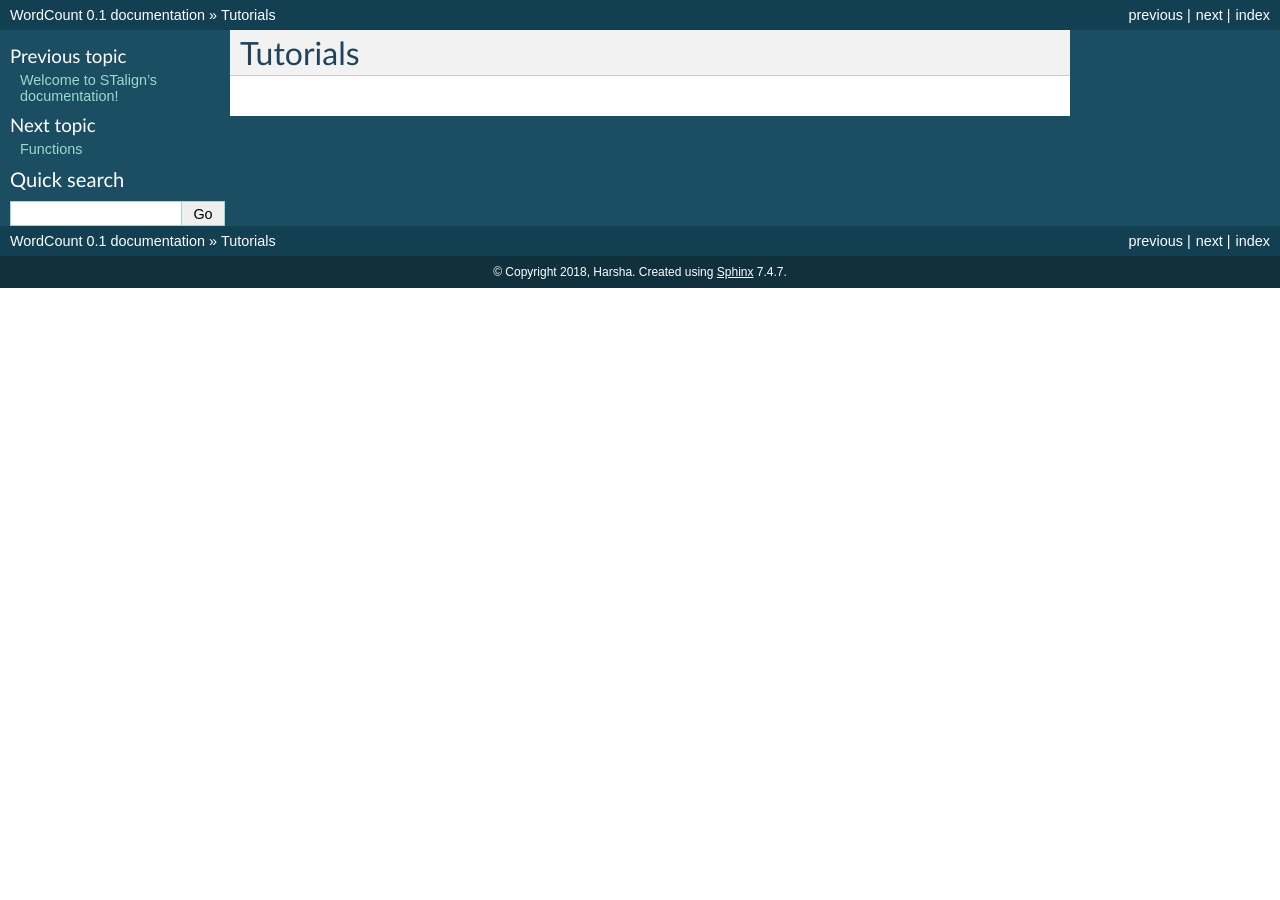
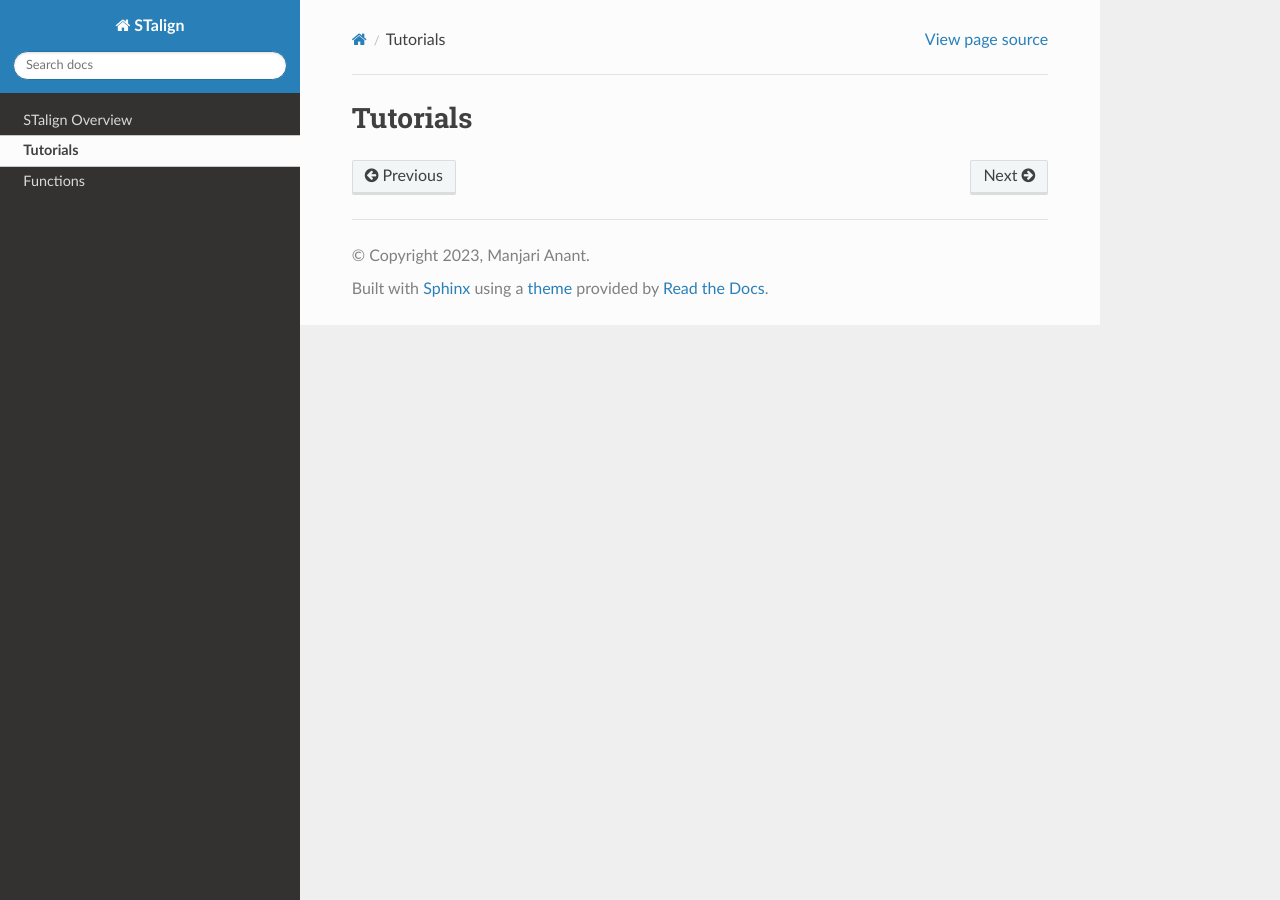
Before and after one commit to JEFworks-Lab/STalign, a Sphinx documentation site: the page built from doc/tutorials.rst, in a window 1280 px wide. Built offline with Sphinx 7.4.7 and the Read the Docs theme 2.0.0, drawn with Linux system fonts in a browser that asks for light colours; pages that are not in the unit, such as notebooks, are missing from menus; some of the changed lines change nothing that is shown.

Commit message:
revert conf.py to manjus

```diff
--- a/doc/conf.py
+++ b/doc/conf.py
@@ -1,166 +1,39 @@
-#!/usr/bin/env python3
-# -*- coding: utf-8 -*-
+# Configuration file for the Sphinx documentation builder.
 #
-# WordCount documentation build configuration file, created by
-# sphinx-quickstart on Fri Jun  8 14:27:52 2018.
-#
-# This file is execfile()d with the current directory set to its
-# containing dir.
-#
-# Note that not all possible configuration values are present in this
-# autogenerated file.
-#
-# All configuration values have a default; values that are commented out
-# serve to show the default.
+# For the full list of built-in configuration values, see the documentation:
+# https://www.sphinx-doc.org/en/master/usage/configuration.html
 
-# If extensions (or modules to document with autodoc) are in another directory,
-# add these directories to sys.path here. If the directory is relative to the
-# documentation root, use os.path.abspath to make it absolute, like shown here.
-#
+import sys
 import os
-import sys
-sys.path.insert(0, os.path.abspath('../source'))
+sys.path.insert(0,os.path.abspath('..'))
+
+# -- Project information -----------------------------------------------------
+# https://www.sphinx-doc.org/en/master/usage/configuration.html#project-information
+
+project = 'STalign'
+copyright = '2023, Manjari Anant'
+author = 'Manjari Anant'
+release = '1.0'
+
+# -- General configuration ---------------------------------------------------
+# https://www.sphinx-doc.org/en/master/usage/configuration.html#general-configuration
+
+extensions = ['myst_parser', 'sphinx.ext.autodoc', 'autodocsumm', 'nbsphinx',
+]
+source_suffix = ['.rst', '.md'
+]
+
+autodoc_default_options = {
+	'autosummary': True
+}
+
+templates_path = ['_templates']
+exclude_patterns = ['_build', 'Thumbs.db', '.DS_Store']
 
 
-# -- General configuration ------------------------------------------------
 
-# If your documentation needs a minimal Sphinx version, state it here.
-#
-# needs_sphinx = '1.0'
+# -- Options for HTML output -------------------------------------------------
+# https://www.sphinx-doc.org/en/master/usage/configuration.html#options-for-html-output
 
-# Add any Sphinx extension module names here, as strings. They can be
-# extensions coming with Sphinx (named 'sphinx.ext.*') or your custom
-# ones.
-extensions = ['sphinx.ext.autodoc']
-
-# Add any paths that contain templates here, relative to this directory.
-templates_path = ['_templates']
-
-# The suffix(es) of source filenames.
-# You can specify multiple suffix as a list of string:
-#
-# source_suffix = ['.rst', '.md']
-source_suffix = '.rst'
-
-# The master toctree document.
-master_doc = 'index'
-
-# General information about the project.
-project = 'WordCount'
-copyright = '2018, Harsha'
-author = 'Harsha'
-
-# The version info for the project you're documenting, acts as replacement for
-# |version| and |release|, also used in various other places throughout the
-# built documents.
-#
-# The short X.Y version.
-version = '0.1'
-# The full version, including alpha/beta/rc tags.
-release = '0.1'
-
-# The language for content autogenerated by Sphinx. Refer to documentation
-# for a list of supported languages.
-#
-# This is also used if you do content translation via gettext catalogs.
-# Usually you set "language" from the command line for these cases.
-language = 'en'
-
-# List of patterns, relative to source directory, that match files and
-# directories to ignore when looking for source files.
-# This patterns also effect to html_static_path and html_extra_path
-exclude_patterns = ['_build', 'Thumbs.db', '.DS_Store']
-
-# The name of the Pygments (syntax highlighting) style to use.
-pygments_style = 'sphinx'
-
-# If true, `todo` and `todoList` produce output, else they produce nothing.
-todo_include_todos = False
-
-
-# -- Options for HTML output ----------------------------------------------
-
-# The theme to use for HTML and HTML Help pages.  See the documentation for
-# a list of builtin themes.
-#
-html_theme = 'default'
-
-# Theme options are theme-specific and customize the look and feel of a theme
-# further.  For a list of options available for each theme, see the
-# documentation.
-#
-# html_theme_options = {}
-
-# Add any paths that contain custom static files (such as style sheets) here,
-# relative to this directory. They are copied after the builtin static files,
-# so a file named "default.css" will overwrite the builtin "default.css".
-html_static_path = []
-
-# Custom sidebar templates, must be a dictionary that maps document names
-# to template names.
-#
-# This is required for the alabaster theme
-# refs: http://alabaster.readthedocs.io/en/latest/installation.html#sidebars
-html_sidebars = {
-    '**': [
-        'relations.html',  # needs 'show_related': True theme option to display
-        'searchbox.html',
-    ]
-}
-
-
-# -- Options for HTMLHelp output ------------------------------------------
-
-# Output file base name for HTML help builder.
-htmlhelp_basename = 'WordCountdoc'
-
-
-# -- Options for LaTeX output ---------------------------------------------
-
-latex_elements = {
-    # The paper size ('letterpaper' or 'a4paper').
-    #
-    # 'papersize': 'letterpaper',
-
-    # The font size ('10pt', '11pt' or '12pt').
-    #
-    # 'pointsize': '10pt',
-
-    # Additional stuff for the LaTeX preamble.
-    #
-    # 'preamble': '',
-
-    # Latex figure (float) alignment
-    #
-    # 'figure_align': 'htbp',
-}
-
-# Grouping the document tree into LaTeX files. List of tuples
-# (source start file, target name, title,
-#  author, documentclass [howto, manual, or own class]).
-latex_documents = [
-    (master_doc, 'WordCount.tex', 'WordCount Documentation',
-     'Harsha', 'manual'),
-]
-
-
-# -- Options for manual page output ---------------------------------------
-
-# One entry per manual page. List of tuples
-# (source start file, name, description, authors, manual section).
-man_pages = [
-    (master_doc, 'wordcount', 'WordCount Documentation',
-     [author], 1)
-]
-
-
-# -- Options for Texinfo output -------------------------------------------
-
-# Grouping the document tree into Texinfo files. List of tuples
-# (source start file, target name, title, author,
-#  dir menu entry, description, category)
-texinfo_documents = [
-    (master_doc, 'WordCount', 'WordCount Documentation',
-     author, 'WordCount', 'One line description of project.',
-     'Miscellaneous'),
-]
+html_theme = 'sphinx_rtd_theme'
+html_static_path = ['_static']
```
